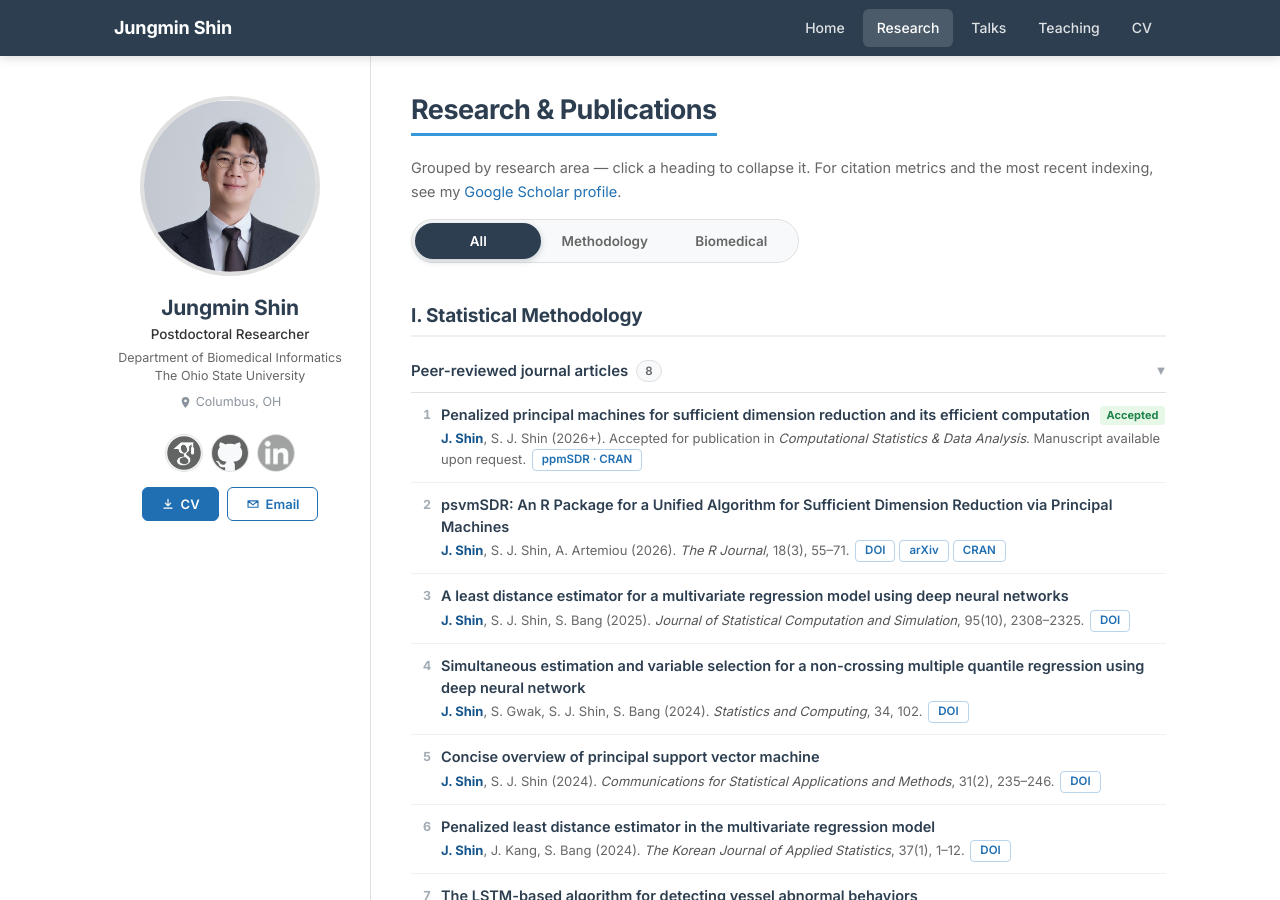
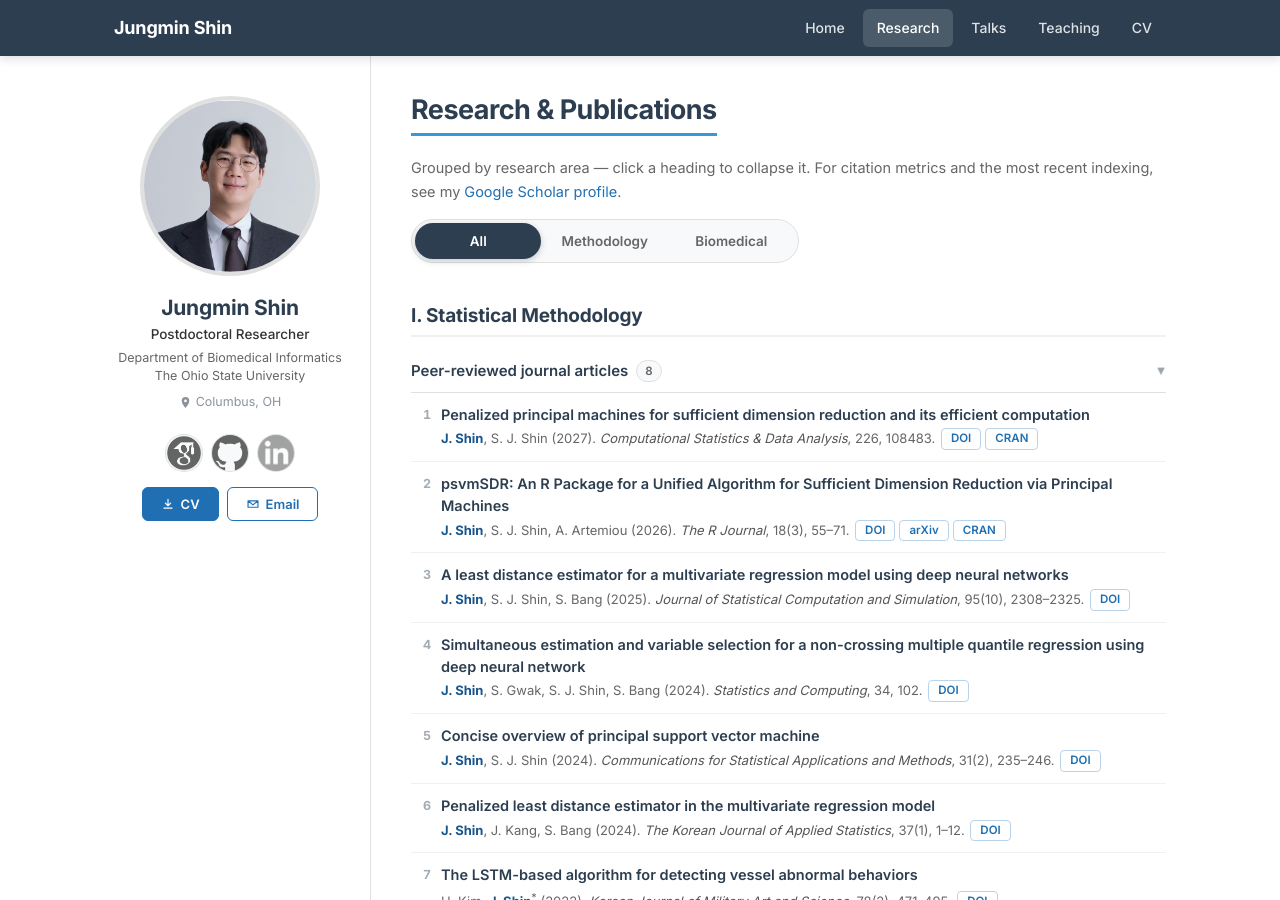
Before and after one commit to c16267/c16267.github.io, a Jekyll site: the page built from research.md, in a window 1280 px wide and 900 px high. Built offline with Jekyll 4.4.1, drawn with Linux system fonts in a browser that asks for light colours.

Commit message:
Update publication details in research.md

```diff
--- a/research.md
+++ b/research.md
@@ -20,7 +20,7 @@ permalink: /research/
   <details class="pub-group" open>
     <summary><h3>Peer-reviewed journal articles</h3><span class="count"></span></summary>
     <ol class="pub-list">
-      <li><div class="pub-title">Penalized principal machines for sufficient dimension reduction and its efficient computation <span class="badge badge--accepted">Accepted</span></div><div class="pub-meta"><strong>J. Shin</strong>, S. J. Shin (2026+). Accepted for publication in <em>Computational Statistics &amp; Data Analysis</em>. Manuscript available upon request. <span class="links"><a href="https://cran.r-project.org/web/packages/ppmSDR/index.html">ppmSDR · CRAN</a></span></div></li>
+<li><div class="pub-title">Penalized principal machines for sufficient dimension reduction and its efficient computation</div><div class="pub-meta"><strong>J. Shin</strong>, S. J. Shin (2027). <em>Computational Statistics &amp; Data Analysis</em>, 226, 108483. <span class="links"><a href="https://doi.org/10.1016/j.csda.2026.108483">DOI</a><a href="https://cran.r-project.org/web/packages/ppmSDR/index.html">CRAN</a></span></div></li>
       <li><div class="pub-title">psvmSDR: An R Package for a Unified Algorithm for Sufficient Dimension Reduction via Principal Machines</div><div class="pub-meta"><strong>J. Shin</strong>, S. J. Shin, A. Artemiou (2026). <em>The R Journal</em>, 18(3), 55–71. <span class="links"><a href="https://doi.org/10.32614/RJ-2026-037">DOI</a><a href="https://arxiv.org/abs/2409.01547">arXiv</a><a href="https://cran.r-project.org/package=psvmSDR">CRAN</a></span></div></li>
       <li><div class="pub-title">A least distance estimator for a multivariate regression model using deep neural networks</div><div class="pub-meta"><strong>J. Shin</strong>, S. J. Shin, S. Bang (2025). <em>Journal of Statistical Computation and Simulation</em>, 95(10), 2308–2325. <span class="links"><a href="https://doi.org/10.1080/00949655.2025.2492195">DOI</a></span></div></li>
       <li><div class="pub-title">Simultaneous estimation and variable selection for a non-crossing multiple quantile regression using deep neural network</div><div class="pub-meta"><strong>J. Shin</strong>, S. Gwak, S. J. Shin, S. Bang (2024). <em>Statistics and Computing</em>, 34, 102. <span class="links"><a href="https://doi.org/10.1007/s11222-024-10418-4">DOI</a></span></div></li>
```
